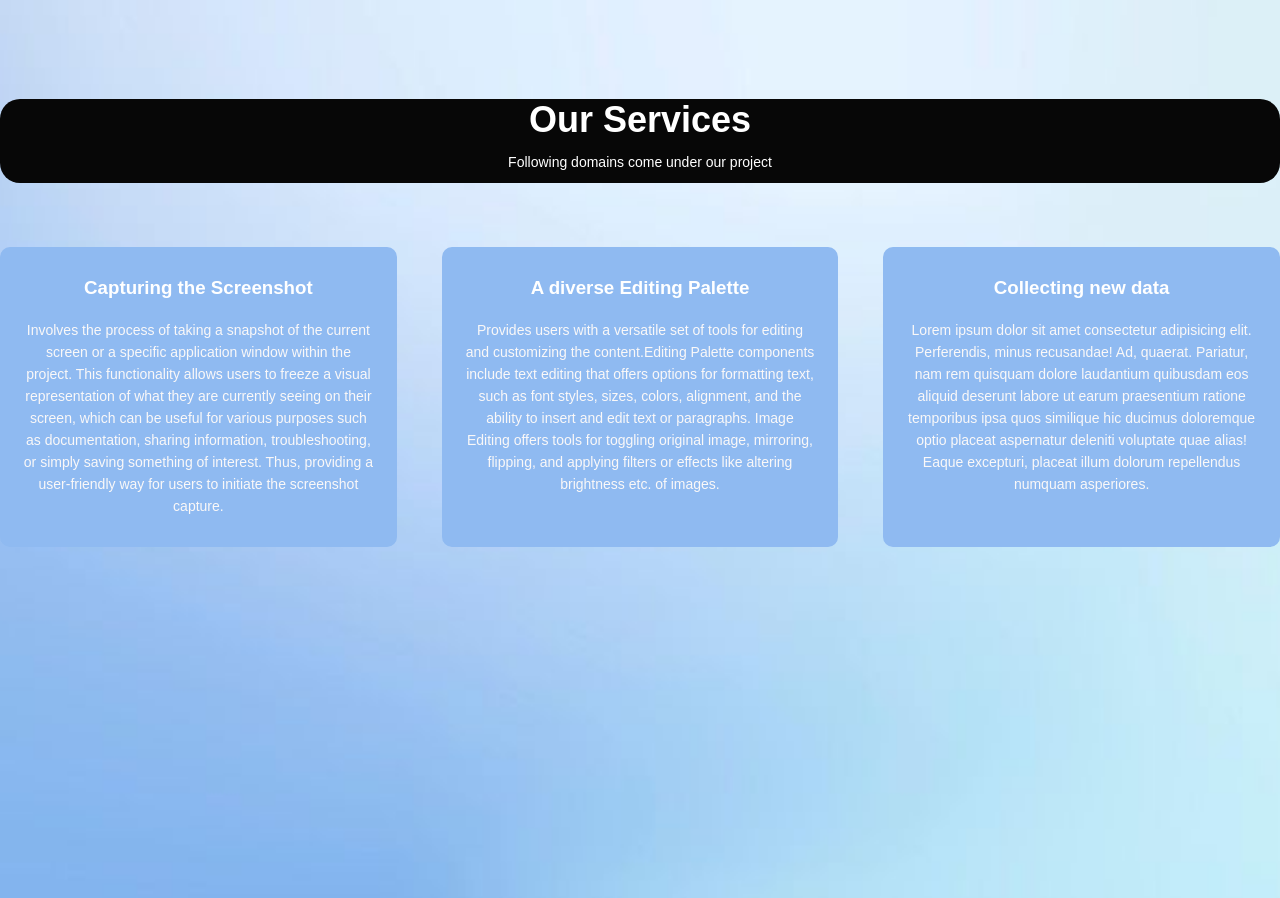
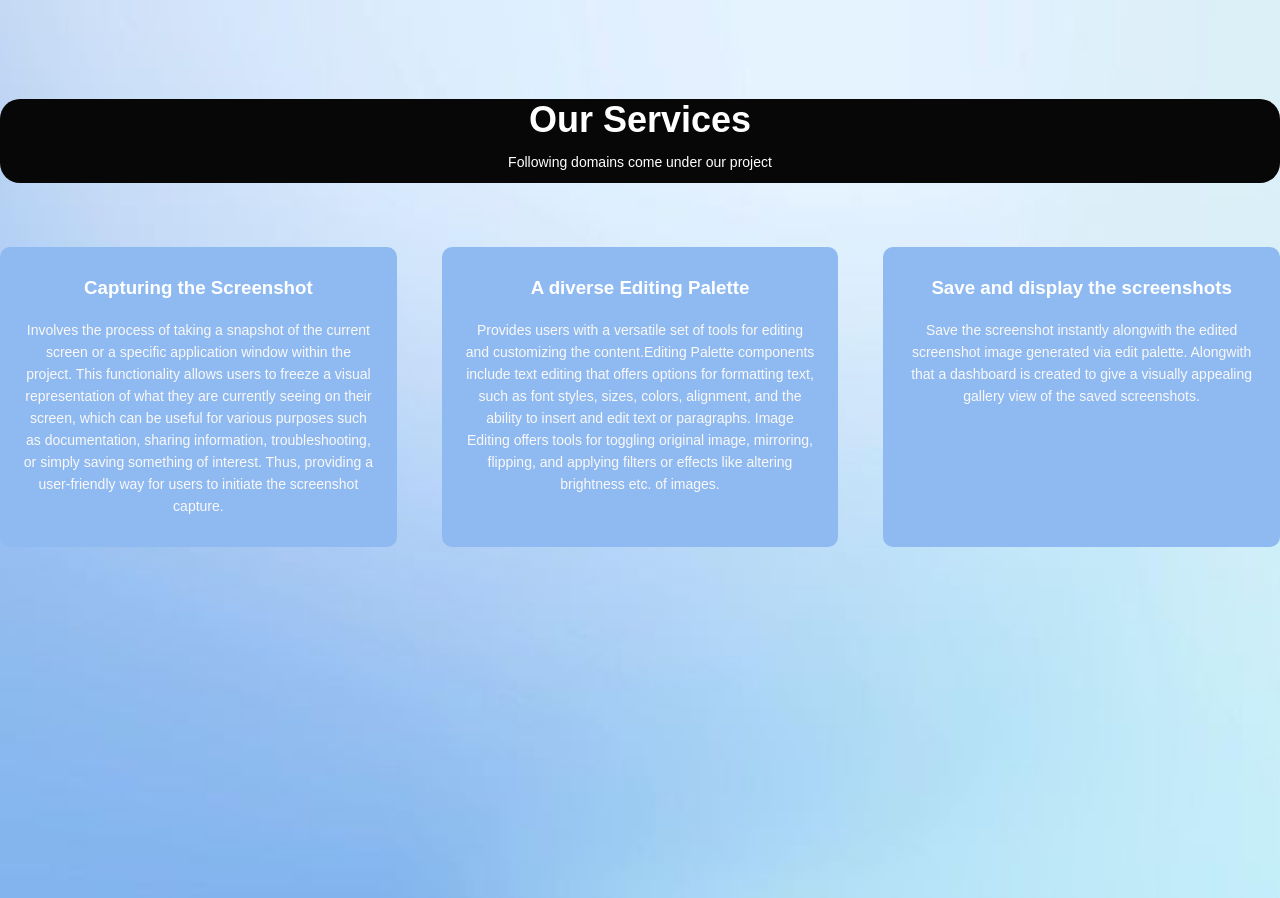
Before and after one commit to anshikasrivastava17/Screenshot_Application, a Django app: page / in a window 1280 px wide. Shown: the part 801-1699 px from the top of the page. Run offline with Django 4.2, Linux system fonts and the light colour scheme.

Commit message:
Edited the home.html page

```diff
--- a/Screenshots_Application/ss_app/templates/home.html
+++ b/Screenshots_Application/ss_app/templates/home.html
@@ -50,11 +50,9 @@
                 Image Editing offers tools for toggling original image, mirroring, flipping, and applying filters or effects like altering brightness etc. of images.
                      </div>
         <div class="column">
-            <h3>Collecting new data</h3>
-            <p>Lorem ipsum dolor sit amet consectetur adipisicing elit. Perferendis, minus recusandae! Ad, quaerat.
-                Pariatur, nam rem quisquam dolore laudantium quibusdam eos aliquid deserunt labore ut earum praesentium
-                ratione temporibus ipsa quos similique hic ducimus doloremque optio placeat aspernatur deleniti voluptate
-                quae alias! Eaque excepturi, placeat illum dolorum repellendus numquam asperiores.
+            <h3>Save and display the screenshots</h3>
+            <p>Save the screenshot instantly alongwith the edited screenshot image generated via edit palette. Alongwith that a dashboard is
+             created to give a visually appealing gallery view of the saved screenshots.
 
 
             </p>
```
